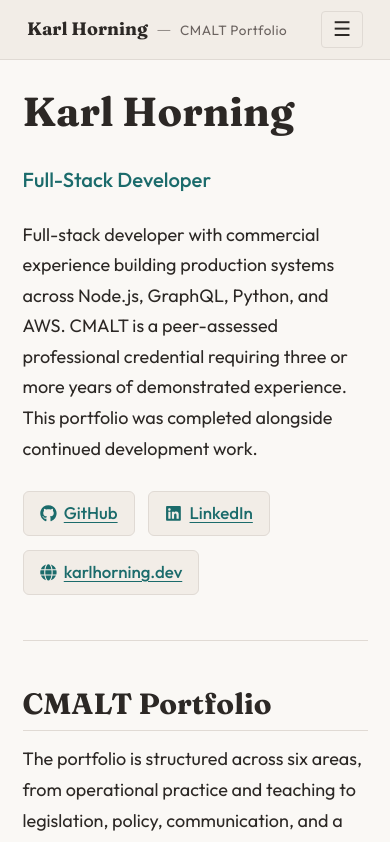
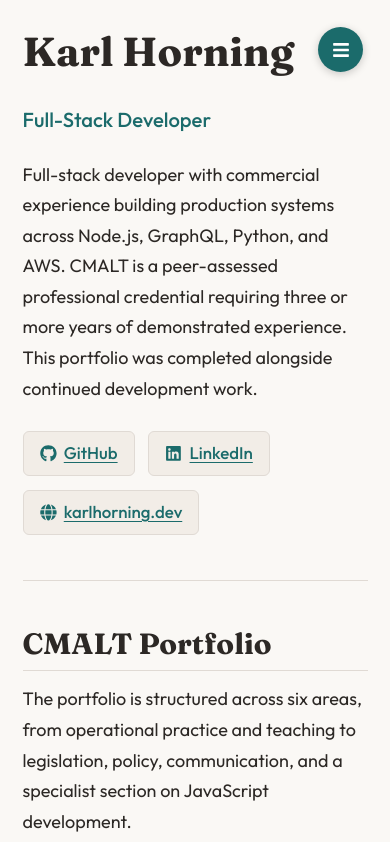
Before and after one commit to Karl-Horning/cmalt, a Next.js app: page / in a window 390 px wide. Shown: the top 842 px of the page. Built offline with nearby package versions, Linux system fonts and the light colour scheme.

Commit message:
refactor: move header into sidebar
make sidebar consistent on mobile and desktop

```diff
--- a/app/components/SiteShell.tsx
+++ b/app/components/SiteShell.tsx
@@ -7,6 +7,7 @@
 import Link from "next/link";
 import { usePathname } from "next/navigation";
 import { useEffect, useState } from "react";
+import { FaBars, FaTimes } from "react-icons/fa";
 import BackToTop from "./BackToTop";
 import Footer from "./Footer";
 import Nav from "./Nav";
@@ -42,28 +43,27 @@ export default function SiteShell({
 
     return (
         <>
-            <header className="site-header">
-                <Link href="/" className="site-brand">
-                    <span>Karl Horning</span>
-                    <span className="brand-separator" aria-hidden="true">
-                        —
-                    </span>
-                    <span className="brand-subtitle">CMALT Portfolio</span>
-                </Link>
             <button
                 type="button"
                 className="nav-toggle-btn"
                 onClick={() => setOpenAt(open ? null : pathname)}
-                    aria-expanded={open ? "true" : "false"}
-                    aria-controls="nav-list"
+                aria-expanded={open}
+                aria-controls="site-sidebar"
                 aria-label={open ? "Close navigation" : "Open navigation"}
             >
-                    <span aria-hidden="true">{open ? "✕" : "☰"}</span>
+                {open ? <FaTimes aria-hidden="true" /> : <FaBars aria-hidden="true" />}
             </button>
-            </header>
 
             <div className="site-layout">
-                <aside className={`site-sidebar${open ? " site-sidebar--open" : ""}`}>
+                <aside
+                    id="site-sidebar"
+                    className={`site-sidebar${open ? " site-sidebar--open" : ""}`}
+                >
+                    <div className="sidebar-brand">
+                        <Link href="/" className="sidebar-brand-link" aria-label="Karl Horning — CMALT Portfolio, home">
+                            KH.
+                        </Link>
+                    </div>
                     <Nav />
                 </aside>
                 {open && (
--- a/app/globals.css
+++ b/app/globals.css
@@ -66,18 +66,6 @@ body {
     top: 0;
 }
 
-/* Header */
-.site-header {
-    height: var(--header-height);
-    background: var(--surface);
-    border-bottom: 1px solid var(--border);
-    display: flex;
-    align-items: center;
-    padding: 0 1.5rem;
-    position: sticky;
-    top: 0;
-    z-index: 100;
-}
 
 .site-brand {
     font-family: var(--font-fraunces), Georgia, serif;
@@ -109,30 +97,59 @@ body {
     grid-template-columns: var(--sidebar-width) 1fr;
 }
 
+/* Sidebar brand */
+.sidebar-brand {
+    padding: 1.25rem 1.25rem 1rem;
+    border-bottom: 1px solid var(--border);
+}
+
+.sidebar-brand-link {
+    font-family: var(--font-fraunces), Georgia, serif;
+    font-weight: 700;
+    font-size: 1.5rem;
+    color: var(--fg);
+    text-decoration: none;
+    transition: color 0.15s;
+}
+
+.sidebar-brand-link:hover {
+    color: var(--accent);
+}
+
 /* Sidebar */
 .site-sidebar {
     background: var(--surface);
     border-right: 1px solid var(--border);
     position: sticky;
-    top: var(--header-height);
-    height: calc(100vh - var(--header-height));
+    top: 0;
+    height: 100vh;
     overflow-y: auto;
 }
 
-/* Nav */
+/* Nav toggle (floating, mobile only) */
 .nav-toggle-btn {
     display: none;
+    position: fixed;
+    top: 1.5rem;
+    right: 1.5rem;
+    z-index: 110;
+    width: 2.5rem;
+    height: 2.5rem;
+    border-radius: 50%;
+    background: var(--accent);
+    color: #fff;
+    border: none;
+    cursor: pointer;
+    font-size: 1rem;
+    line-height: 1;
     align-items: center;
     justify-content: center;
-    margin-left: auto;
-    padding: 0.4rem 0.6rem;
-    background: none;
-    border: 1px solid var(--border);
-    border-radius: 4px;
-    color: var(--fg);
-    font-size: 1.125rem;
-    line-height: 1;
-    cursor: pointer;
+    box-shadow: 0 2px 8px rgba(0, 0, 0, 0.2);
+    transition: background-color 0.15s;
+}
+
+.nav-toggle-btn:hover {
+    background: var(--accent-hover);
 }
 
 .nav-list {
@@ -207,7 +224,7 @@ body {
     padding: 2.5rem 3rem;
     display: flex;
     flex-direction: column;
-    min-height: calc(100vh - var(--header-height));
+    min-height: 100vh;
 }
 
 .content-body {
@@ -547,41 +564,36 @@ body {
         display: flex;
     }
 
-    .site-header {
-        justify-content: space-between;
-    }
-
     .site-layout {
         grid-template-columns: 1fr;
     }
 
     .site-sidebar {
         position: fixed;
-        top: var(--header-height);
+        top: 0;
         left: 0;
-        right: 0;
+        width: var(--sidebar-width);
         bottom: 0;
         z-index: 90;
         overflow-y: auto;
-        border-right: none;
-        border-bottom: 1px solid var(--border);
-        transform: translateY(-110%);
+        border-right: 1px solid var(--border);
+        transform: translateX(-100%);
         transition: transform 0.25s ease;
     }
 
     .site-sidebar--open {
-        transform: translateY(0);
+        transform: translateX(0);
     }
 
     .nav-backdrop {
         position: fixed;
         inset: 0;
-        top: var(--header-height);
         z-index: 80;
         background: rgba(0, 0, 0, 0.4);
     }
 
     .site-main {
         padding: 1.5rem 1.25rem;
+        min-height: 100vh;
     }
 }
--- a/lib/nav.ts
+++ b/lib/nav.ts
@@ -19,9 +19,9 @@ export interface GroupItem {
 /** All portfolio sections in display order, grouped to reflect CMALT structure. */
 export const navStructure: (StandaloneItem | GroupItem)[] = [
     {
-        type: "standalone",
-        href: "/contextual-statement",
-        label: "Contextual Statement",
+        type: "group",
+        label: "CMALT Portfolio",
+        items: [{ href: "/contextual-statement", label: "Contextual Statement" }],
     },
     {
         type: "group",
```
Lines whose indentation alone changed are shown as unchanged.
